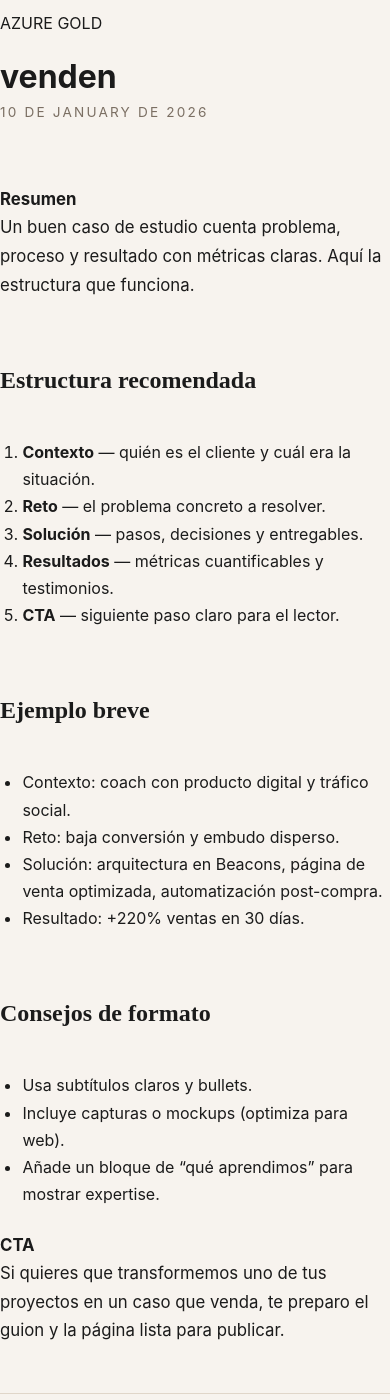
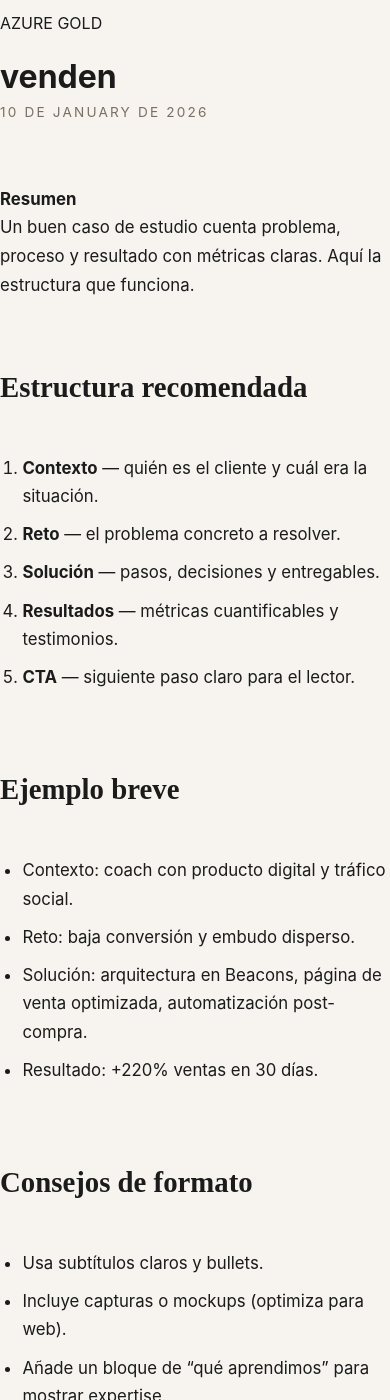
Before and after one commit to jcynay0206/mi_portfolio, a Jekyll site: the page built from _posts/2026-01-10-casos-de-estudio-que-venden.md, in a window 390 px wide and 1400 px high. Built offline with Jekyll 4.4.1, drawn with Linux system fonts in a browser that asks for light colours.

Commit message:
Update styles.css

```diff
--- a/assets/styles.css
+++ b/assets/styles.css
@@ -898,3 +898,81 @@
     font-size: 1.25rem;
   }
 }
+/* ===========================
+   POST INDIVIDUAL — EDITORIAL
+=========================== */
+
+.post-wrapper {
+  padding-top: 6rem;
+  padding-bottom: 4rem;
+  max-width: 760px;
+}
+
+.post-header {
+  margin-bottom: 2.5rem;
+}
+
+.post-date {
+  font-size: 0.85rem;
+  text-transform: uppercase;
+  letter-spacing: 0.16em;
+  color: var(--muted);
+  margin-bottom: 0.8rem;
+}
+
+.post-title {
+  font-family: "Playfair Display", serif;
+  font-size: 2.4rem;
+  line-height: 1.2;
+  margin-bottom: 1rem;
+}
+
+.post-content {
+  font-size: 1.05rem;
+  line-height: 1.7;
+  color: var(--text);
+  display: grid;
+  gap: 1.6rem;
+}
+
+.post-content h2 {
+  font-family: "Playfair Display", serif;
+  font-size: 1.8rem;
+  margin-top: 2.4rem;
+  margin-bottom: 1rem;
+}
+
+.post-content h3 {
+  font-size: 1.4rem;
+  margin-top: 1.8rem;
+  margin-bottom: 0.8rem;
+}
+
+.post-content p {
+  font-size: 1.05rem;
+  line-height: 1.7;
+}
+
+.post-content img {
+  border-radius: 12px;
+  border: 1px solid var(--border);
+  margin: 1.5rem 0;
+}
+
+.post-content ul,
+.post-content ol {
+  padding-left: 1.4rem;
+  line-height: 1.7;
+}
+
+.post-content li {
+  margin-bottom: 0.6rem;
+}
+
+.post-content blockquote {
+  border-left: 3px solid var(--accent);
+  padding-left: 1rem;
+  color: var(--muted);
+  font-style: italic;
+  margin: 1.5rem 0;
+}
```
